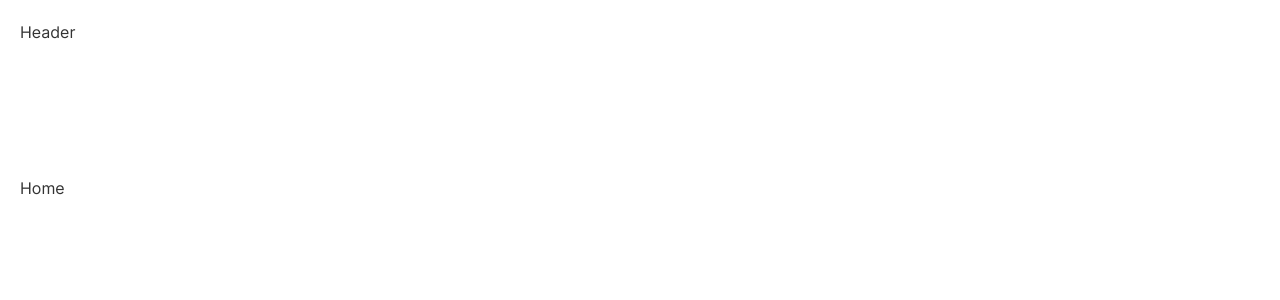
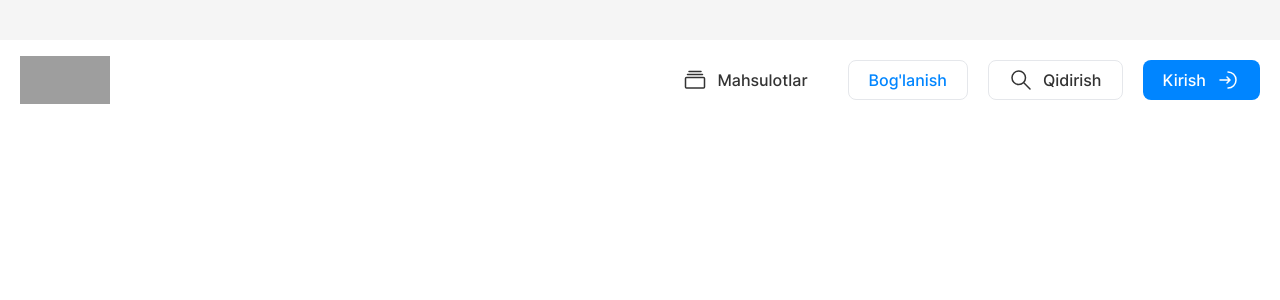
Before and after one commit to yaxyobekuz/menemarket, a React (Vite) app: page / in a window 1280 px wide. Shown: the top 300 px of the page. Built offline with nearby package versions, Linux system fonts and the light colour scheme; grey boxes are pictures that could not be loaded.

Commit message:
add header for only laptop

```diff
--- a/src/components/Header.jsx
+++ b/src/components/Header.jsx
@@ -1,9 +1,71 @@
 import React from "react";
+import { Link } from "react-router-dom";
+
+// Components
+import Icon from "./Icon";
+
+// Images
+import logoIcon from "../assets/images/icons/logo.svg";
+import searchIcon from "../assets/images/icons/search.svg";
+import catalogIcon from "../assets/images/icons/catalog.svg";
+import loginIcon from "../assets/images/icons/login-white.svg";
 
 const Header = () => {
   return (
-    <header className="py-5">
-      <div className="container">Header</div>
+    <header className="bg-white py-4">
+      <div className="container">
+        <div className="flex items-center justify-between">
+          {/* Logo */}
+          <Link to="/" className="flex items-center gap-1">
+            {/* logo icon */}
+            <img
+              width={90}
+              height={48}
+              src={logoIcon}
+              className="h-12"
+              alt="Mene Market logo svg icon"
+            />
+          </Link>
+
+          {/* Nav */}
+          <nav>
+            <ul className="flex items-center gap-5">
+              {/* products */}
+              <li>
+                <Link
+                  to="/products"
+                  className="btn-stroke h-10 px-5 border-none"
+                >
+                  <Icon src={catalogIcon} alt="Catalog icon" />
+                  <span>Mahsulotlar</span>
+                </Link>
+              </li>
+
+              {/* contact */}
+              <li>
+                <Link to="/contact" className="btn-stroke h-10 px-5">
+                  <span className="text-primary-default">Bog'lanish</span>
+                </Link>
+              </li>
+              {/* search */}
+              <li>
+                <Link to="/search" className="btn-stroke h-10 px-5">
+                  <Icon src={searchIcon} alt="Search icon" />
+                  <span>Qidirish</span>
+                </Link>
+              </li>
+
+              {/* login */}
+              <li>
+                <Link to="/login" className="btn-primary py-2 px-5">
+                  <span>Kirish</span>
+                  <Icon src={loginIcon} alt="Login icon" />
+                </Link>
+              </li>
+            </ul>
+          </nav>
+        </div>
+      </div>
     </header>
   );
 };
--- /dev/null
+++ b/src/components/Top.jsx
@@ -0,0 +1,7 @@
+import React from "react";
+
+const Top = () => {
+  return <div className="w-full py-5 bg-gray-light"></div>;
+};
+
+export default Top;
--- a/src/layouts/MainLayout.jsx
+++ b/src/layouts/MainLayout.jsx
@@ -4,15 +4,17 @@ import React from "react";
 import { Outlet } from "react-router-dom";
 
 // Components
+import Top from "../components/Top";
 import Header from "../components/Header";
 
 const MainLayout = () => {
   return (
     <div className="flex flex-col min-h-screen">
-      {/* header */}
+      {/* Top */}
+      <Top />
       <Header />
 
-      {/* main */}
+      {/* Main */}
       <main className="">
         <Outlet />
       </main>
--- a/src/pages/Home.jsx
+++ b/src/pages/Home.jsx
@@ -2,8 +2,12 @@ import React from "react";
 
 const Home = () => {
   return (
-    <div className="py-28">
-      <div className="container">Home</div>
+    <div className="py-2">
+      <div className="container">
+
+        {/* Hero */}
+
+      </div>
     </div>
   );
 };
```
